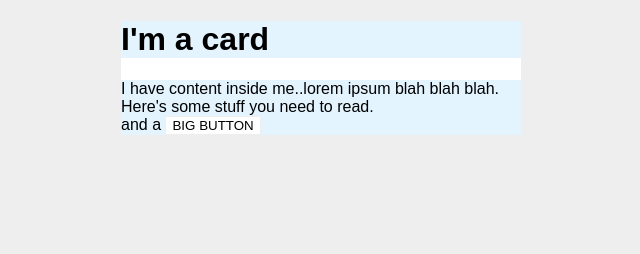
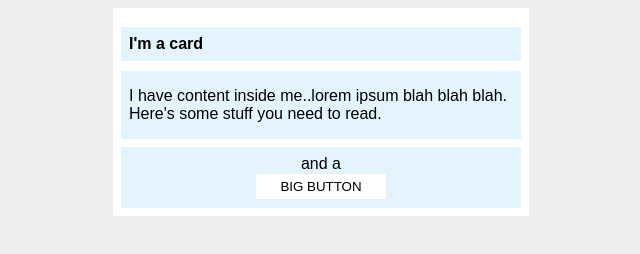
Before and after one commit to DhirojRana/csspractise, a plain HTML site: page practise9/index.html in a window 1280 px wide. Shown: the whole page, without its empty margins (319-959 px from the left). Drawn offline with Linux system fonts and the light colour scheme.

Commit message:
Add and fix margins and paddings

```diff
--- a/practise9/style.css
+++ b/practise9/style.css
@@ -6,22 +6,41 @@ body {
 .card {
   width: 400px;
   background: #fff;
-  margin: 16px auto;
+  margin: 8px auto;
+
+    padding: 8px;
+
 }
 
 .title {
   background: #e3f4ff;
+  padding: 8px;
+  font-size: 16px;
+
 }
 
 .content {
   background: #e3f4ff;
+  margin-bottom: 8px;
+ padding: 16px 8px;
 }
 
 .button-container {
   background: #e3f4ff;
+  padding: 8px;
+  text-align: center;
+
+
+
 }
 
 button {
   background: white;
   border: 1px solid #eee;
+  display: block;
+  margin: 0 auto;
+  padding: 5px 24px;
+  m
+
+
 }
```
